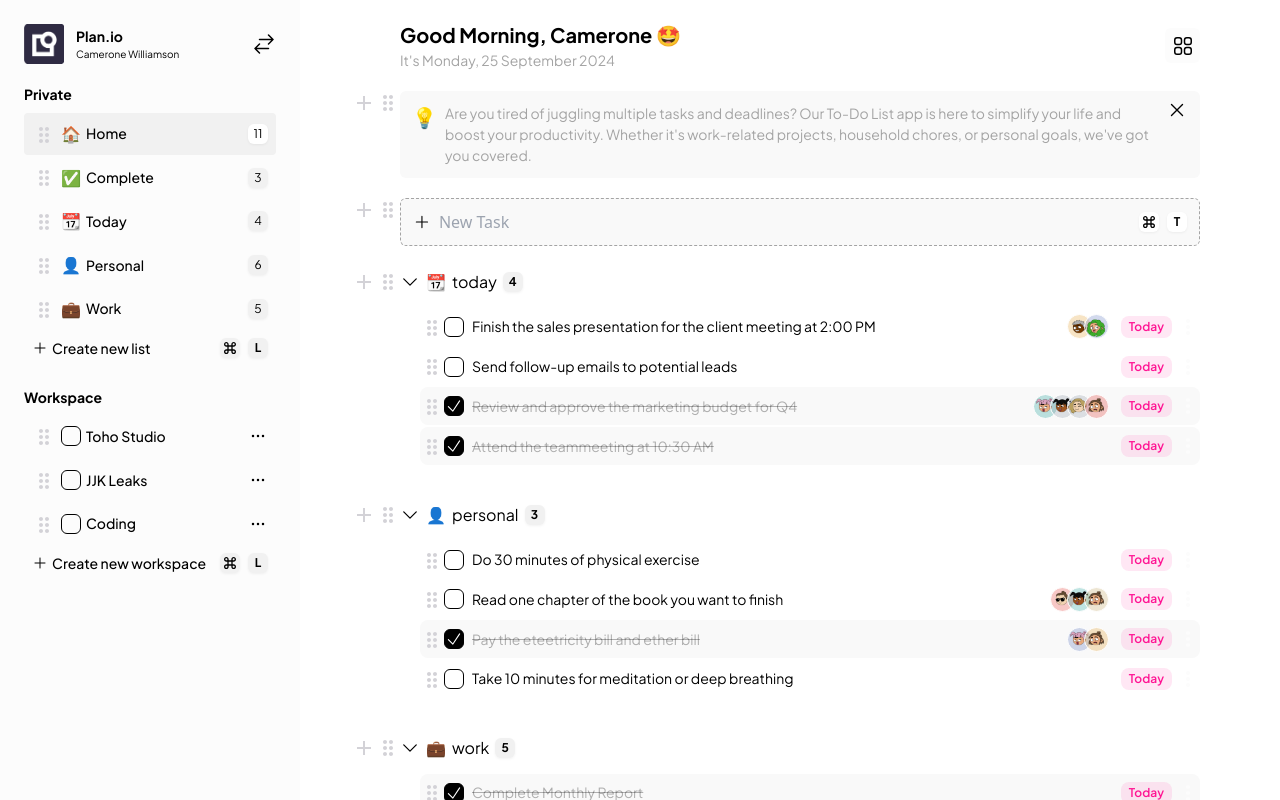
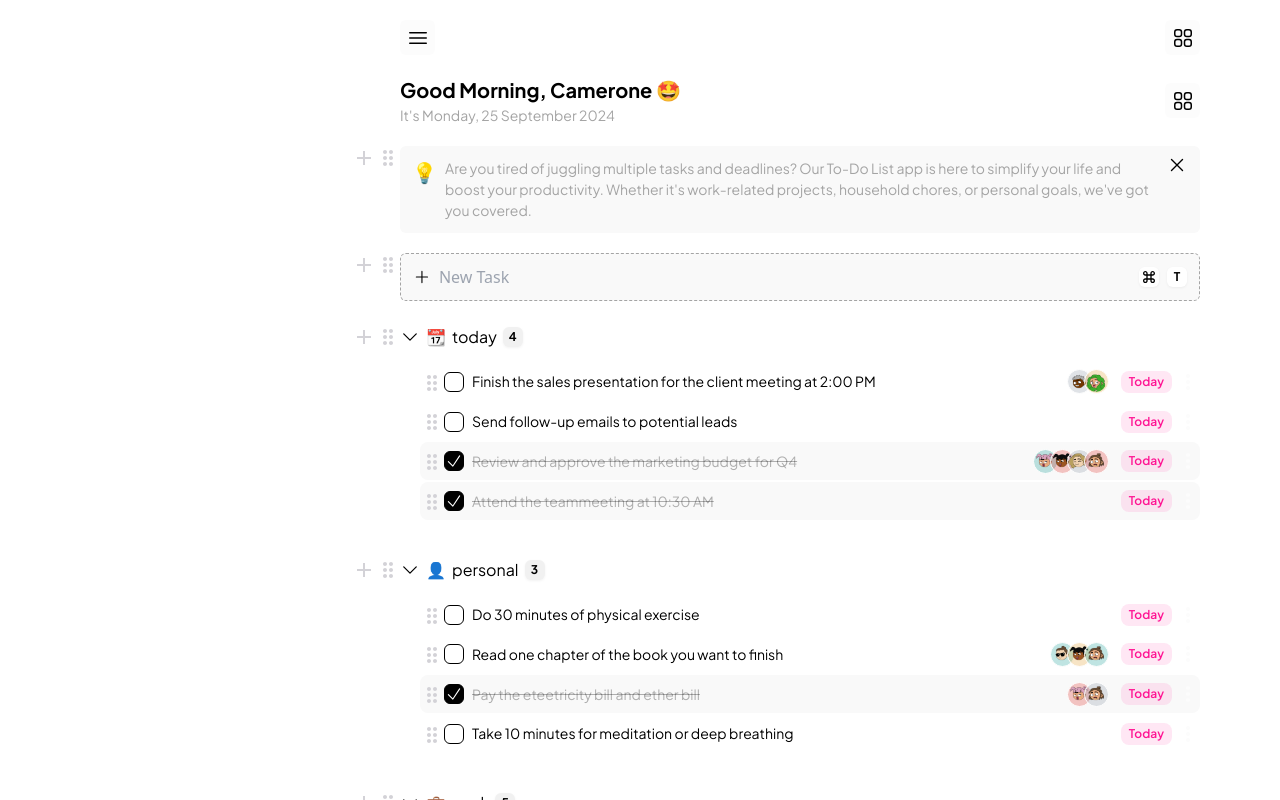
Before and after one commit to nukucode/task, a Next.js app: page / in a window 1280 px wide. Both pictures are taken after a click on the button 264 px from the left and 44 px from the top of the page. Shown: the top 800 px of the page. Built offline with nearby package versions, Linux system fonts and the light colour scheme.

Commit message:
✨ toggle menu

```diff
--- a/src/components/Header.jsx
+++ b/src/components/Header.jsx
@@ -1,14 +1,23 @@
 import { Squares2X2Icon, Bars3Icon } from "@heroicons/react/24/outline";
+import { useDispatch } from "react-redux";
+import { useSelector } from "react-redux";
+import { openMenu } from "@/features/menuSlice";
 
 function Header() {
-
+  const menu = useSelector((state) => state.menu.open);
+  const dispatch = useDispatch();
   return (
-    <header className="flex lg:hidden items-center justify-between pb-5">
-      <button
-        className="flex bg-silverGray w-[35px] h-[35px] rounded-md items-center justify-center"
-      >
+    <header
+      onClick={() => dispatch(openMenu(!menu))}
+      className={`flex ${
+        !menu ? "lg:flex lg:pl-[5rem]" : "lg:hidden"
+      } items-center justify-between pb-5`}
+    >
+      <button className="flex bg-silverGray w-[35px] h-[35px] rounded-md items-center justify-center">
         <Bars3Icon className="h-6" />
       </button>
+
+      <h1>{menu}</h1>
 
       <button className="flex bg-silverGray w-[35px] h-[35px] rounded-md items-center justify-center">
         <Squares2X2Icon className="h-6" />
--- a/src/components/Home.jsx
+++ b/src/components/Home.jsx
@@ -8,9 +8,11 @@ import { TaskContainer } from "./TaskContainer";
 import { data } from "../../data/data";
 import { DragDropContext, Droppable, Draggable } from "react-beautiful-dnd";
 import { useState } from "react";
+import { useSelector } from "react-redux";
 
 function Home() {
   const [containers, setContainers] = useState(data);
+  const menu = useSelector((state) => state.menu.open);
 
   const reorder = (list, startIndex, endIndex) => {
     const results = Array.from(list);
@@ -33,9 +35,13 @@ function Home() {
   };
 
   return (
-    <main className=" relative overflow-auto z-[1] lg:ml-[300px] w-full py-5 px-5 lg:pr-[5rem]">
+    <main
+      className={`relative overflow-auto z-[1] ${
+        !menu && "lg:ml-[0px]"
+      } lg:ml-[300px] w-full py-5 px-5 lg:pr-[5rem]`}
+    >
       <Header />
-      <div className="w-full flex items-center justify-between lg:pl-[5rem]">
+      <div className={`w-full flex items-center justify-between lg:pl-[5rem]`}>
         <div>
           <h3 className="font-plusSans font-bold text-[20px]">
             Good Morning, Camerone 🤩
--- a/src/components/Sidebar.jsx
+++ b/src/components/Sidebar.jsx
@@ -3,20 +3,21 @@ import Image from "next/image";
 import Logo from "../../public/img/logo.png";
 import {
   ArrowsRightLeftIcon,
-  PlusIcon,
   EllipsisHorizontalIcon
 } from "@heroicons/react/24/outline";
 import { SidebarItem } from "./SidebarItem";
-import { useState } from "react";
+import { useDispatch } from "react-redux";
+import { toggleMenu } from "../features/menuSlice";
+import { useSelector } from "react-redux";
 
 function Sidebar() {
-  const [OpenSidebar, setOpenSidebar] = useState(false);
-
+  const menu = useSelector((state) => state.menu.open);
+  const dispatch = useDispatch();
   return (
     <>
       <div
-        className={`fixed top-0 left-0 h-screen hidden lg:block min-w-[300px] ${
-          OpenSidebar && "-left-[500px]"
+        className={`fixed top-0 left-0 h-screen z-[999] lg:block min-w-[300px] ${
+          !menu ? "block lg:hidden" : "hidden lg:block"
         } bg-silverGray h-screen p-6 space-y-5`}
       >
         {/* First Container */}
@@ -28,7 +29,7 @@ function Sidebar() {
               <p className="font-plusSans text-[10px]">Camerone Williamson</p>
             </div>
           </div>
-          <button onClick={() => setOpenSidebar(true)}>
+          <button onClick={() => dispatch(toggleMenu(!menu))}>
             <ArrowsRightLeftIcon className="h-6" />
           </button>
         </div>
--- a/src/components/SidebarItem.jsx
+++ b/src/components/SidebarItem.jsx
@@ -12,7 +12,7 @@ function SidebarItem({
   workspace,
   color,
   Icon,
-  add,
+  add
 }) {
   return (
     <>
@@ -28,7 +28,8 @@ function SidebarItem({
             </button>
             {workspace ? (
               <div
-                className={`w-[20px] h-[20px] border border-[${color}] rounded-md`}
+                className={`w-[20px] h-[20px] rounded-md`}
+                style={{ border: `1px ${color} solid` }}
               />
             ) : (
               <span>{emoji}</span>
--- a/src/features/menuSlice.js
+++ b/src/features/menuSlice.js
@@ -3,18 +3,18 @@ import { createSlice } from "@reduxjs/toolkit";
 const menuSlice = createSlice({
   name: "menu",
   initialState: {
-    open: false
+    open: true
   },
   reducers: {
-    menuToggle(state) {
-      state.open = !state.open;
+    toggleMenu(state, action) {
+      state.open = action.payload;
     },
 
-    closeMenu(state) {
-      state.open = false;
+    openMenu(state, action) {
+      state.open = action.payload;
     }
   }
 });
 
-export const { menuToggle, closeMenu } = menuSlice.actions;
+export const { toggleMenu, openMenu } = menuSlice.actions;
 export default menuSlice.reducer;
```
